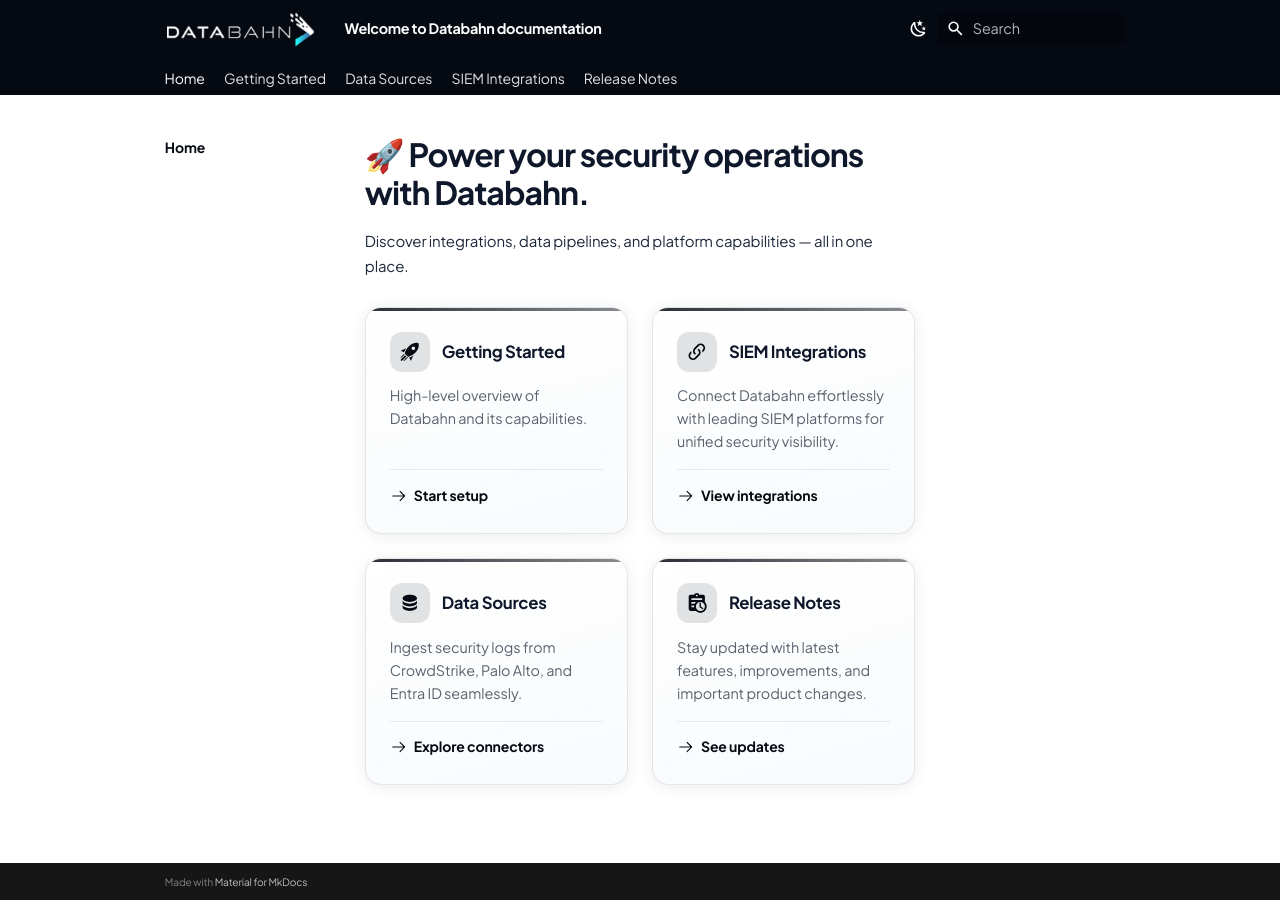
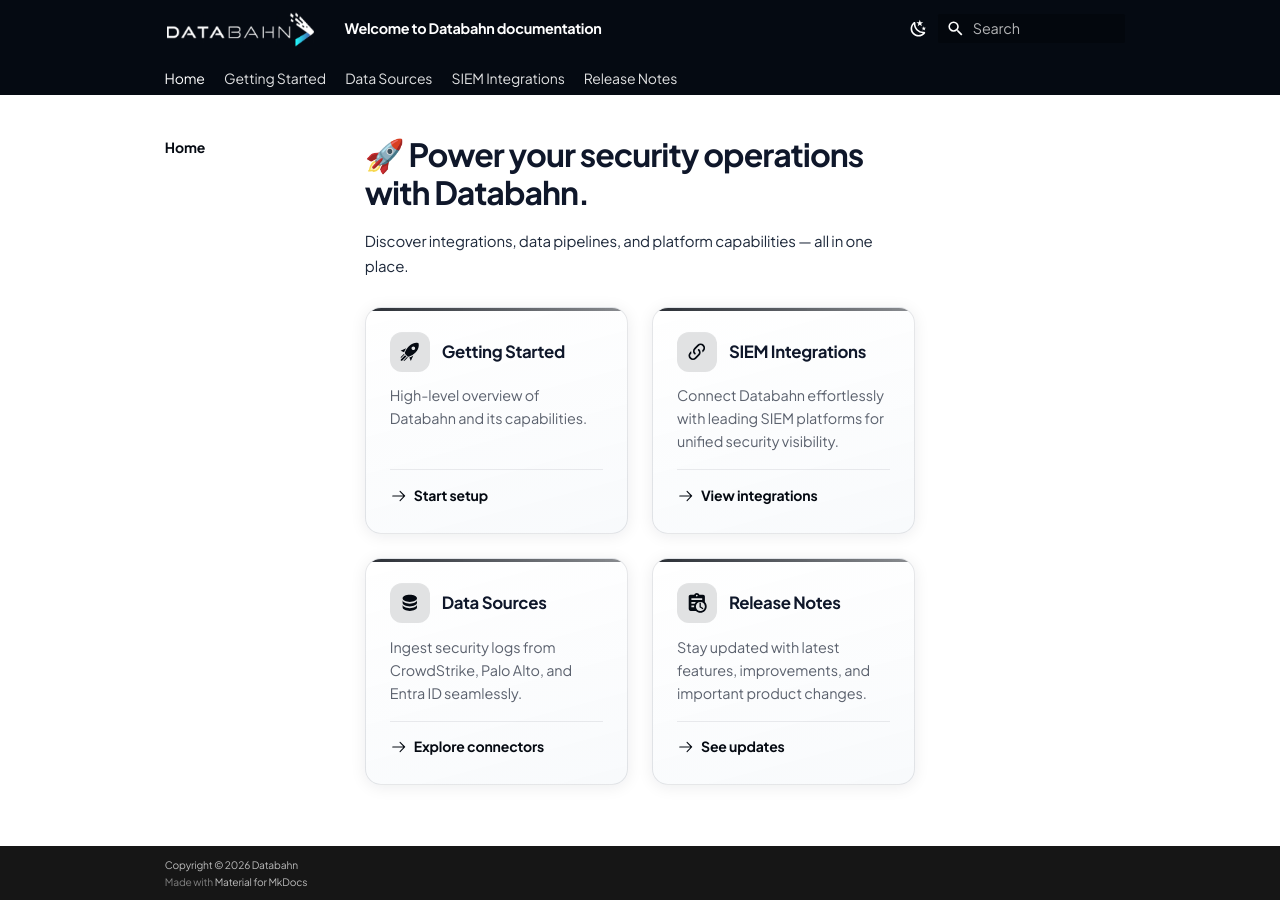
Before and after one commit to createdocsitefordb/db, an MkDocs documentation site: the page built from docs/README.md, in a window 1280 px wide. Built offline with MkDocs 1.6.1 and Material for MkDocs 9.7.7, drawn with Linux system fonts in a browser that asks for light colours.

Commit message:
Update mkdocs.yml

```diff
--- a/mkdocs.yml
+++ b/mkdocs.yml
@@ -1,4 +1,6 @@
 site_name: Welcome to Databahn documentation
+
+copyright: Copyright &copy; 2026 Databahn
 
 nav:
   - Home: README.md
```
